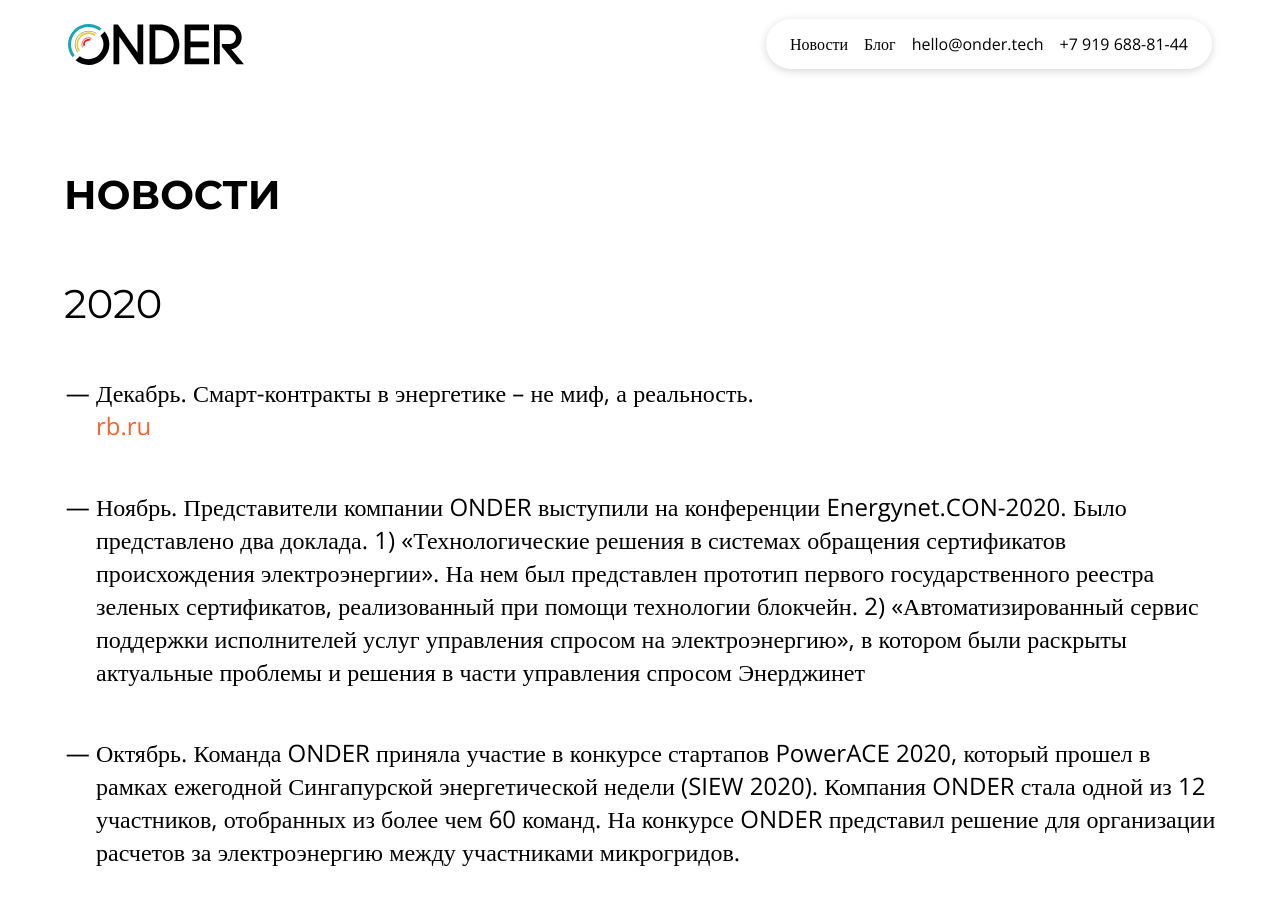
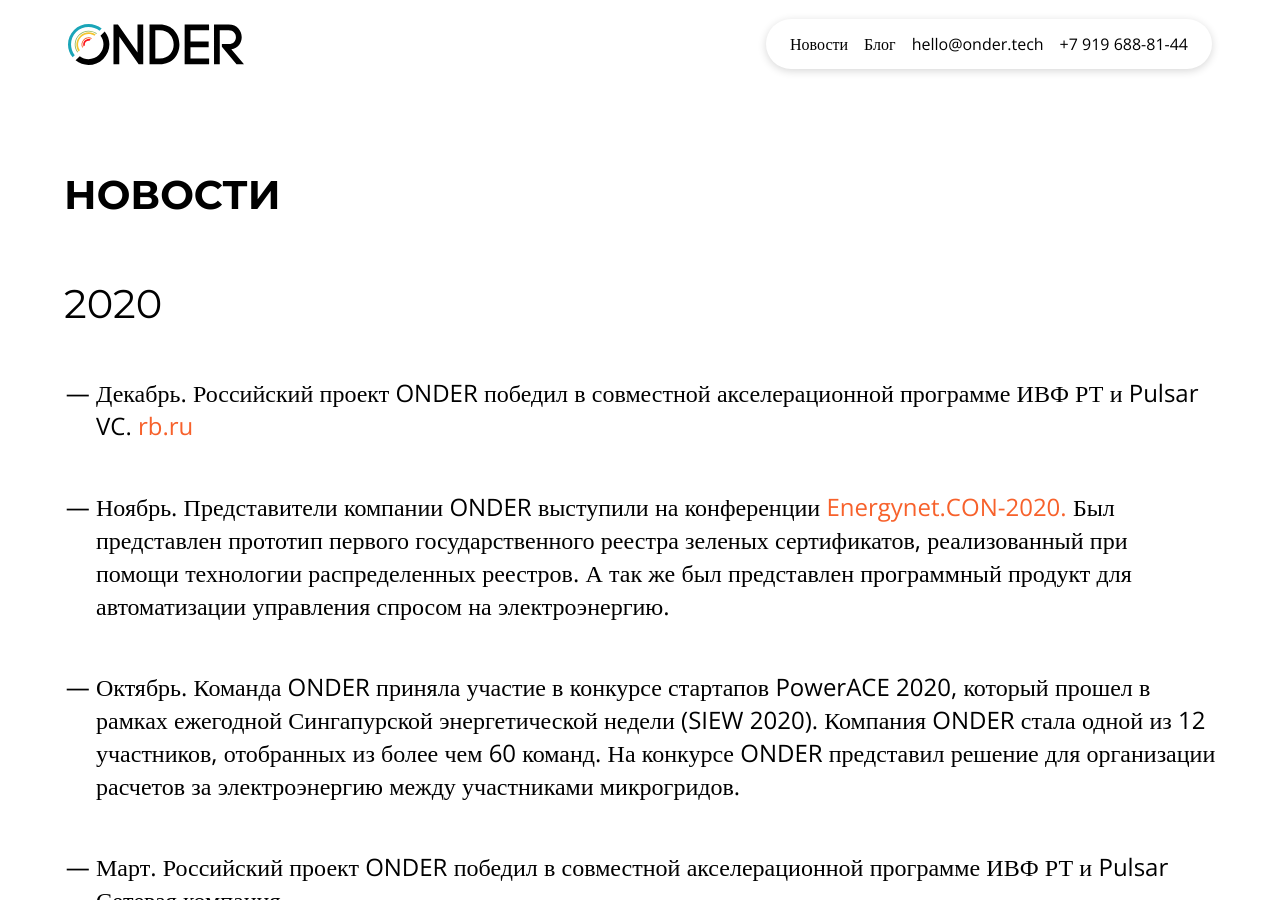
Before and after one commit to timac11/onder-site, a Jekyll site: the page built from news.md, in a window 1280 px wide and 900 px high. Built offline with Jekyll 4.4.1, drawn with Linux system fonts in a browser that asks for light colours.

Commit message:
Update news.md

```diff
--- a/news.md
+++ b/news.md
@@ -8,9 +8,10 @@
 ---
 
 # 2020
-- Декабрь. Смарт-контракты в энергетике – не миф, а реальность.
+- Декабрь. Российский проект ONDER победил в совместной акселерационной программе ИВФ РТ и Pulsar VC.
   [rb.ru](https://rb.ru/news/onder-pulsar/)
-- Ноябрь. Представители компании ONDER выступили на конференции Energynet.CON-2020. Было представлено два доклада. 1) «Технологические решения в системах обращения сертификатов происхождения электроэнергии». На нем был представлен прототип первого государственного реестра зеленых сертификатов, реализованный при помощи технологии блокчейн. 2) «Автоматизированный сервис поддержки исполнителей услуг управления спросом на электроэнергию», в котором были раскрыты актуальные проблемы и решения в части управления спросом Энерджинет
+- Ноябрь. Представители компании ONDER выступили на конференции [Energynet.CON-2020.](https://energynet.ru/con2020)
+Был представлен прототип первого государственного реестра зеленых сертификатов, реализованный при помощи технологии распределенных реестров. А так же был представлен программный продукт для  автоматизации управления спросом на электроэнергию.
 - Октябрь. Команда ONDER приняла участие в конкурсе стартапов PowerACE 2020, который прошел в рамках ежегодной Сингапурской энергетической недели (SIEW 2020). Компания ONDER стала одной из 12 участников, отобранных из более чем 60 команд. На конкурсе ONDER представил решение для организации расчетов за электроэнергию между участниками микрогридов.
 - Март. Российский проект ONDER победил в совместной акселерационной программе ИВФ РТ и Pulsar Сетевая компания
 
```
